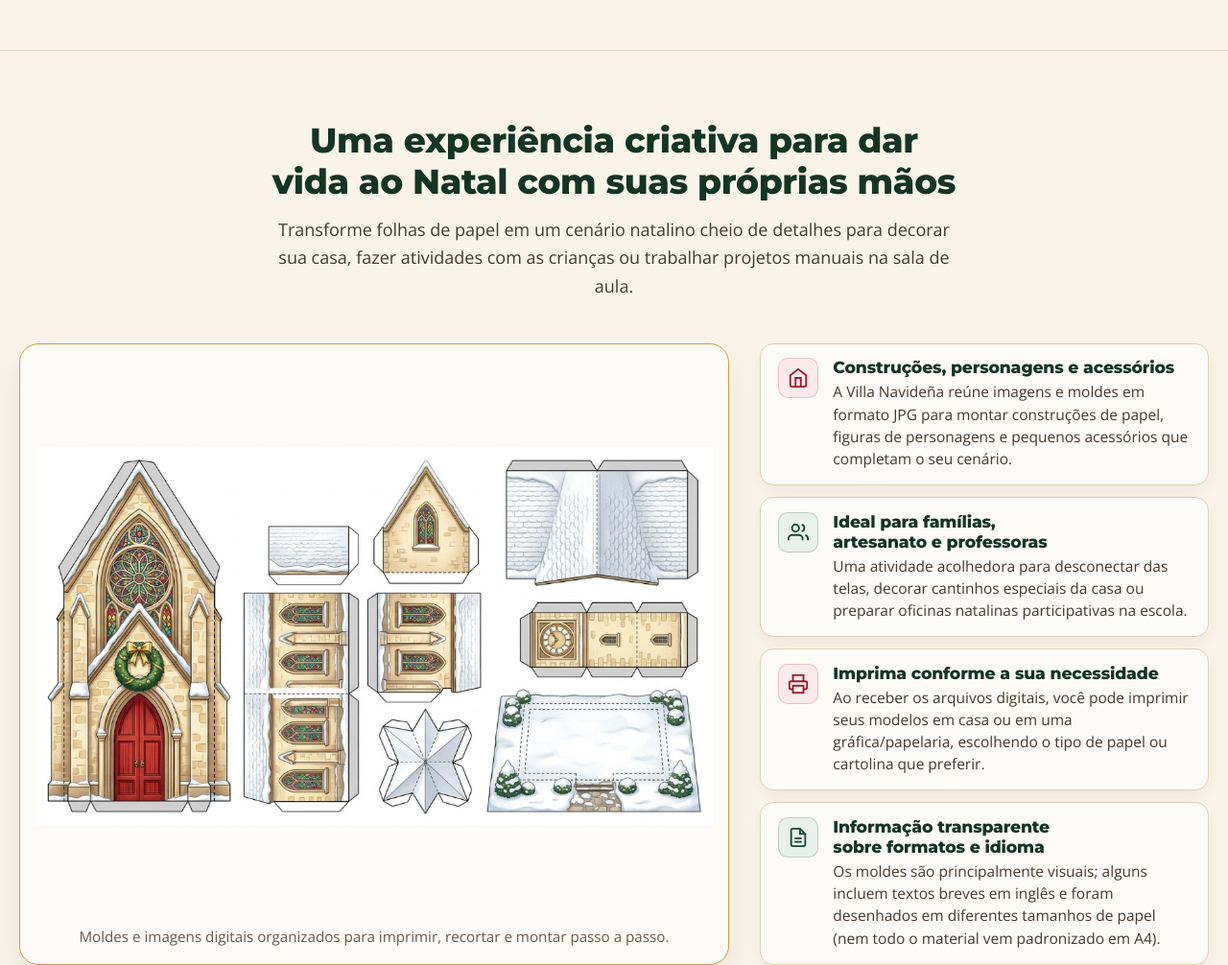
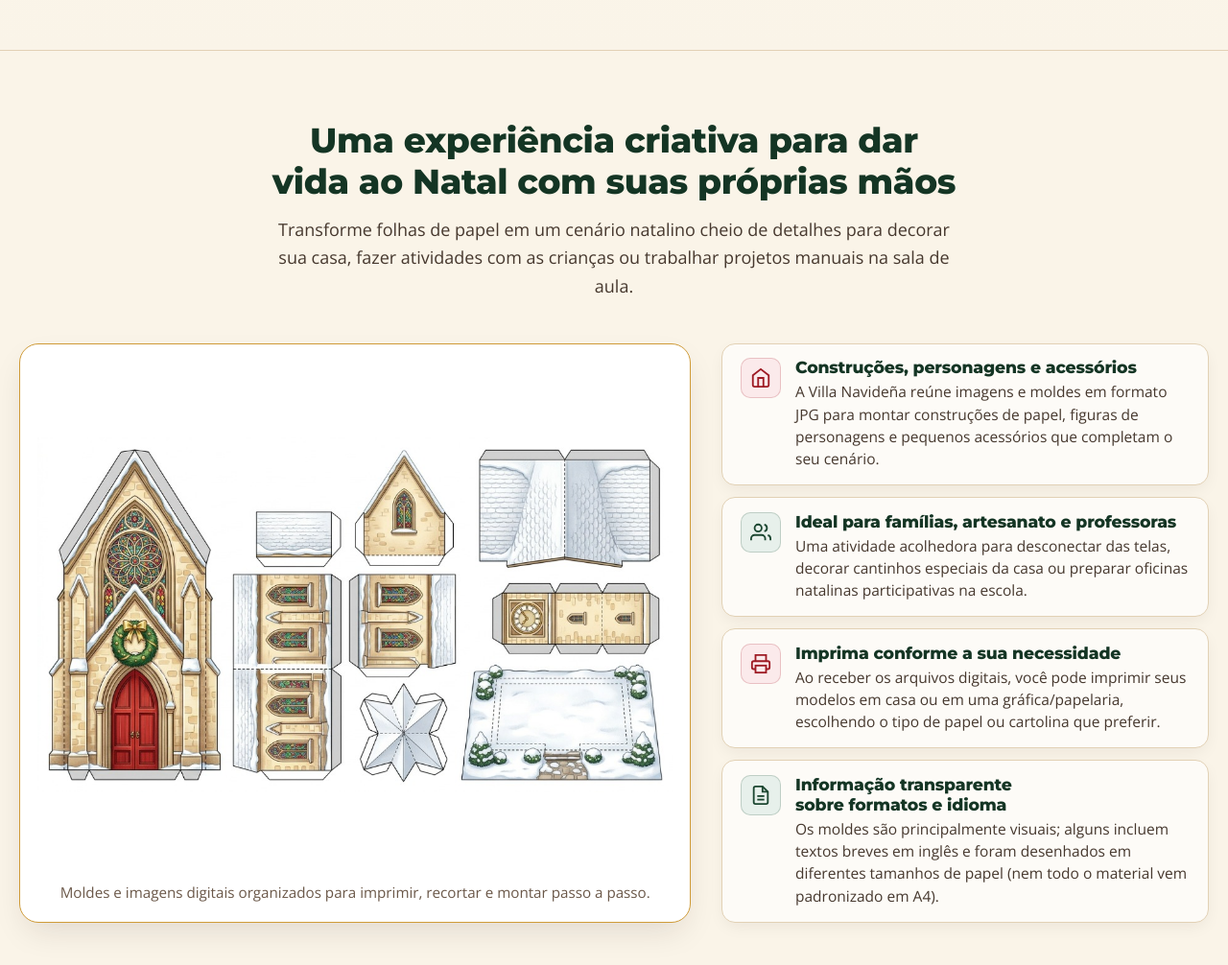
Before and after one commit to andrewsmorais/ofertas-de-natal-2026, a plain HTML site: page index.html in a window 1280 px wide. Shown: the part 1380-2386 px from the top of the page at 96% size. Drawn offline with nearby package versions, Linux system fonts and the light colour scheme.

Commit message:
Ajusta fundo branco e proporção da imagem na seção 2

```diff
--- a/styles.css
+++ b/styles.css
@@ -353,25 +353,25 @@ p {
 }
 
 .presentation-section .container {
-  max-width: 1280px;
+  max-width: 1320px;
 }
 
 .presentation-grid {
   display: grid;
-  grid-template-columns: 1.58fr 1fr;
+  grid-template-columns: 1.38fr 1fr;
   gap: 2rem;
   align-items: stretch;
 }
 
 .presentation-visual {
-  background-color: var(--cream-50);
-  padding: 1rem;
+  background-color: #FFFFFF;
+  padding: 1.1rem;
   border-radius: var(--radius-lg);
   border: 1.5px solid var(--gold-500);
   box-shadow: var(--shadow-md);
   display: flex;
   flex-direction: column;
-  justify-content: center;
+  justify-content: space-between;
 }
 
 .presentation-visual img {
```
